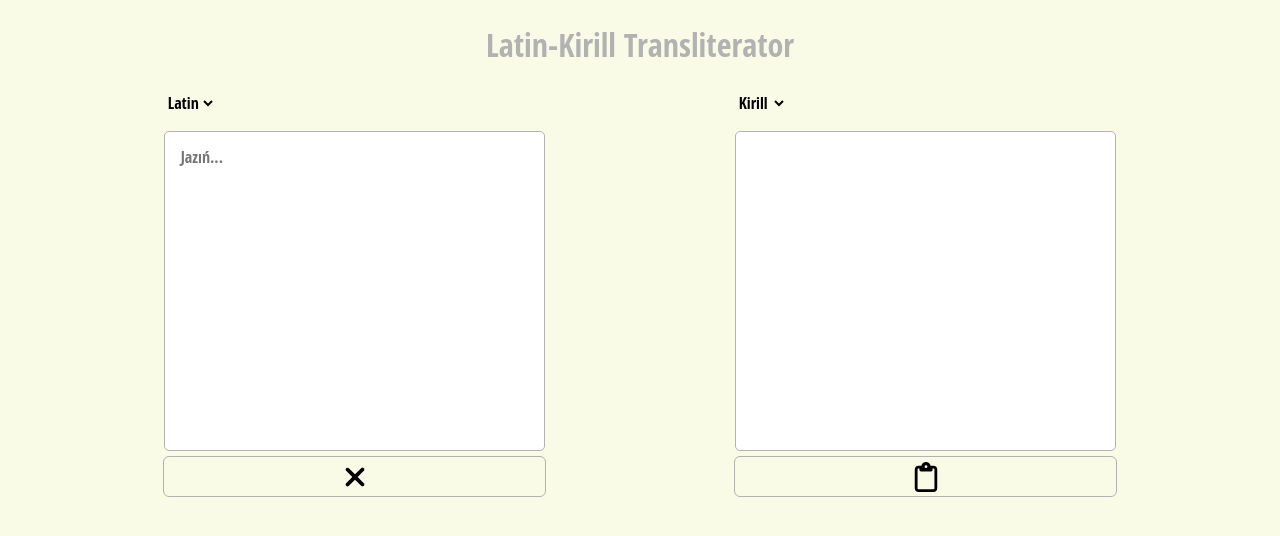
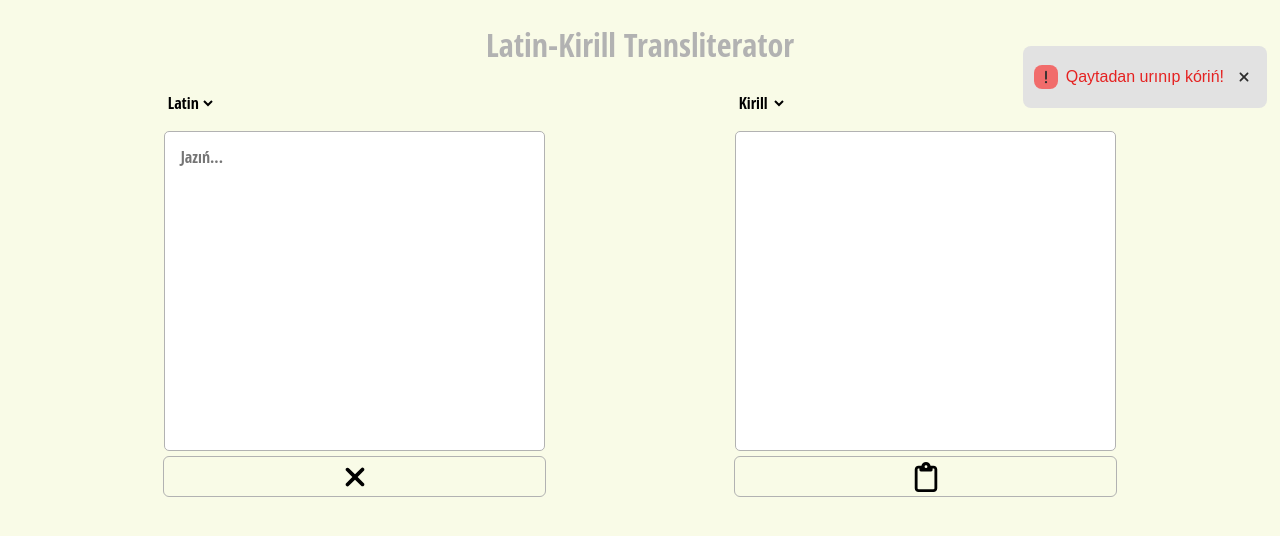
Before and after one commit to uabdirasul/transliterator, a React (Create React App) app: page / in a window 1280 px wide. Both pictures are taken after a click on the button 925 px from the left and 476 px from the top of the page. Shown: the top 536 px of the page. Built offline with nearby package versions, Linux system fonts and the light colour scheme.

Commit message:
show alert when copy data

```diff
--- a/src/Layout/Main/Main.css
+++ b/src/Layout/Main/Main.css
@@ -39,3 +39,54 @@
   margin-right: auto;
   margin-left: auto;
 }
+
+/* alert styles */
+
+.alert {
+  position: absolute;
+  font-family: "Oswald", sans-serif;
+  background-color: #e2e2e2;
+  top: 5.7%;
+  right: 1%;
+  border-radius: 0.5rem;
+  display: flex;
+  justify-content: center;
+  align-items: center;
+  padding: 0.2rem;
+  transition: all;
+}
+
+.alert--success {
+  display: none;
+}
+
+.alert--fail {
+  display: none;
+}
+
+.alert--logo {
+  padding: 0.3rem;
+  border-radius: 0.5rem;
+  margin: 0 0.5rem;
+  opacity: 0.8;
+}
+
+.alert--logo__success {
+  background-color: #24bf5f;
+}
+
+.alert--logo__fail {
+  background-color: #f54f4e;
+}
+
+.alert--text__success {
+  color: #168641;
+}
+
+.alert--text__fail {
+  color: #e52221;
+}
+
+.alert--logo__close {
+  cursor: pointer;
+}
--- a/src/Layout/Main/Main.js
+++ b/src/Layout/Main/Main.js
@@ -10,6 +10,8 @@ class Main extends Component {
       transliterated__text: "",
     };
     this.transliterateRef = createRef();
+    this.alertSuccessRef = createRef();
+    this.alertFailRef = createRef();
   }
 
   handleSelect = (e) => {
@@ -55,12 +57,71 @@ class Main extends Component {
     const { transliterated__text } = this.state;
     if (transliterated__text) {
       navigator.clipboard.writeText(transliterated__text);
+      // If the textarea has content, display a success alert
+      this.alertSuccessRef.current.style.display = "flex";
+      this.alertFailRef.current.style.display = "none";
+      setTimeout(() => {
+        this.alertSuccessRef.current.style.display = "none";
+      }, 5000);
+    } else {
+      // Otherwise, display a failure alert
+      this.alertFailRef.current.style.display = "flex";
+      this.alertSuccessRef.current.style.display = "none";
+      setTimeout(() => {
+        this.alertFailRef.current.style.display = "none";
+      }, 5000);
     }
   };
 
   render() {
     return (
       <main>
+        <div className="alert alert--success" ref={this.alertSuccessRef}>
+          <svg
+            className="alert--logo alert--logo__success"
+            width="24px"
+            height="24px"
+            xmlns="http://www.w3.org/2000/svg"
+            viewBox="0 0 448 512"
+          >
+            <path d="M438.6 105.4c12.5 12.5 12.5 32.8 0 45.3l-256 256c-12.5 12.5-32.8 12.5-45.3 0l-128-128c-12.5-12.5-12.5-32.8 0-45.3s32.8-12.5 45.3 0L160 338.7l233.4-233.3c12.5-12.5 32.8-12.5 45.3 0z" />
+          </svg>
+          <p className="alert--text alert--text__success">Kóshirildi</p>
+          <svg
+            className="alert--logo alert--logo__close"
+            width="24px"
+            height="24px"
+            xmlns="http://www.w3.org/2000/svg"
+            viewBox="0 0 384 512"
+            onClick={this.hideAlert}
+          >
+            <path d="M342.6 150.6c12.5-12.5 12.5-32.8 0-45.3s-32.8-12.5-45.3 0L192 210.7 86.6 105.4c-12.5-12.5-32.8-12.5-45.3 0s-12.5 32.8 0 45.3L146.7 256 41.4 361.4c-12.5 12.5-12.5 32.8 0 45.3s32.8 12.5 45.3 0L192 301.3l105.4 105.3c12.5 12.5 32.8 12.5 45.3 0s12.5-32.8 0-45.3L237.3 256l105.3-105.4z" />
+          </svg>
+        </div>
+        <div className="alert alert--fail" ref={this.alertFailRef}>
+          <svg
+            className="alert--logo alert--logo__fail"
+            width="24px"
+            height="24px"
+            xmlns="http://www.w3.org/2000/svg"
+            viewBox="0 0 64 512"
+          >
+            <path d="M64 64c0-17.7-14.3-32-32-32S0 46.3 0 64v256c0 17.7 14.3 32 32 32s32-14.3 32-32V64zM32 480a40 40 0 1 0 0-80 40 40 0 1 0 0 80z" />
+          </svg>
+          <p className="alert--text alert--text__fail">
+            Qaytadan urınıp kóriń!
+          </p>
+          <svg
+            className="alert--logo alert--logo__close"
+            width="24px"
+            height="24px"
+            xmlns="http://www.w3.org/2000/svg"
+            viewBox="0 0 384 512"
+            onClick={this.hideAlert}
+          >
+            <path d="M342.6 150.6c12.5-12.5 12.5-32.8 0-45.3s-32.8-12.5-45.3 0L192 210.7 86.6 105.4c-12.5-12.5-32.8-12.5-45.3 0s-12.5 32.8 0 45.3L146.7 256 41.4 361.4c-12.5 12.5-12.5 32.8 0 45.3s32.8 12.5 45.3 0L192 301.3l105.4 105.3c12.5 12.5 32.8 12.5 45.3 0s12.5-32.8 0-45.3L237.3 256l105.3-105.4z" />
+          </svg>
+        </div>
         <div className="main__container container">
           <div className="transliterator">
             <div className="transliterator__text">
```
